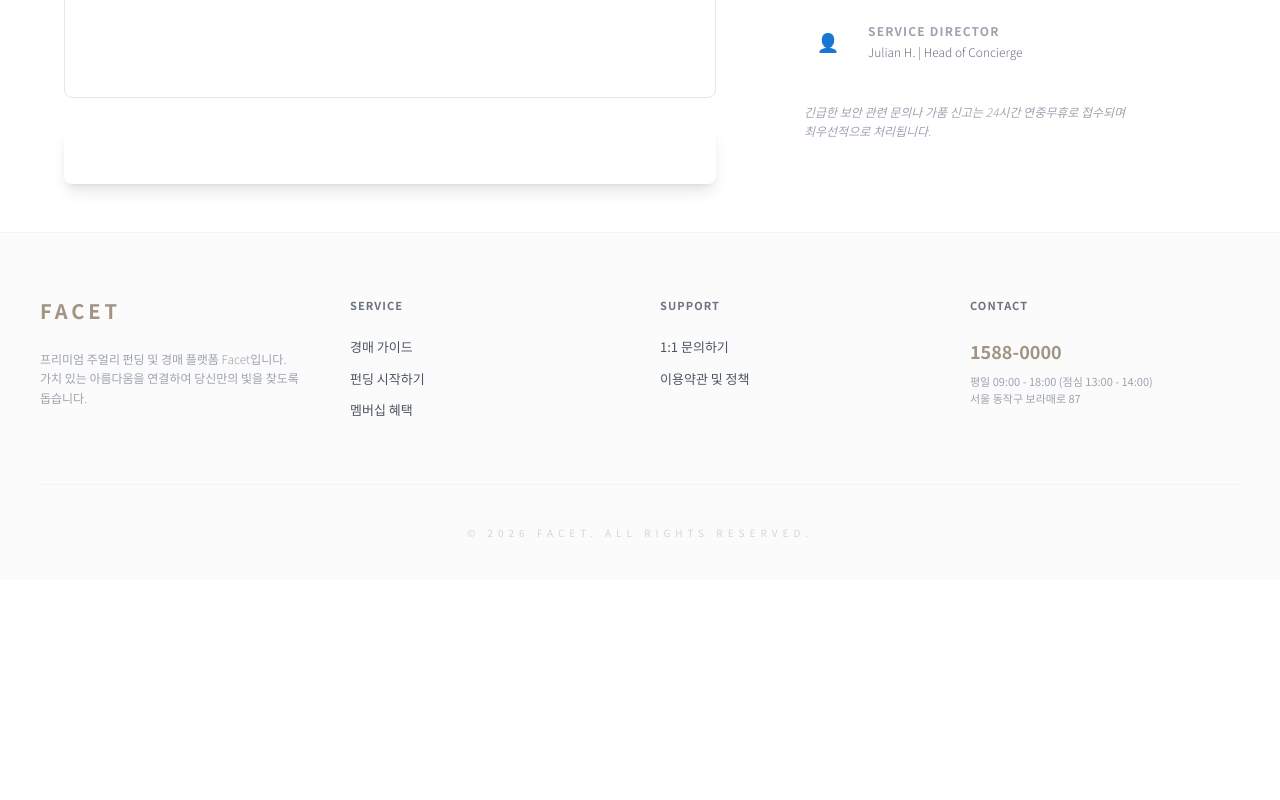
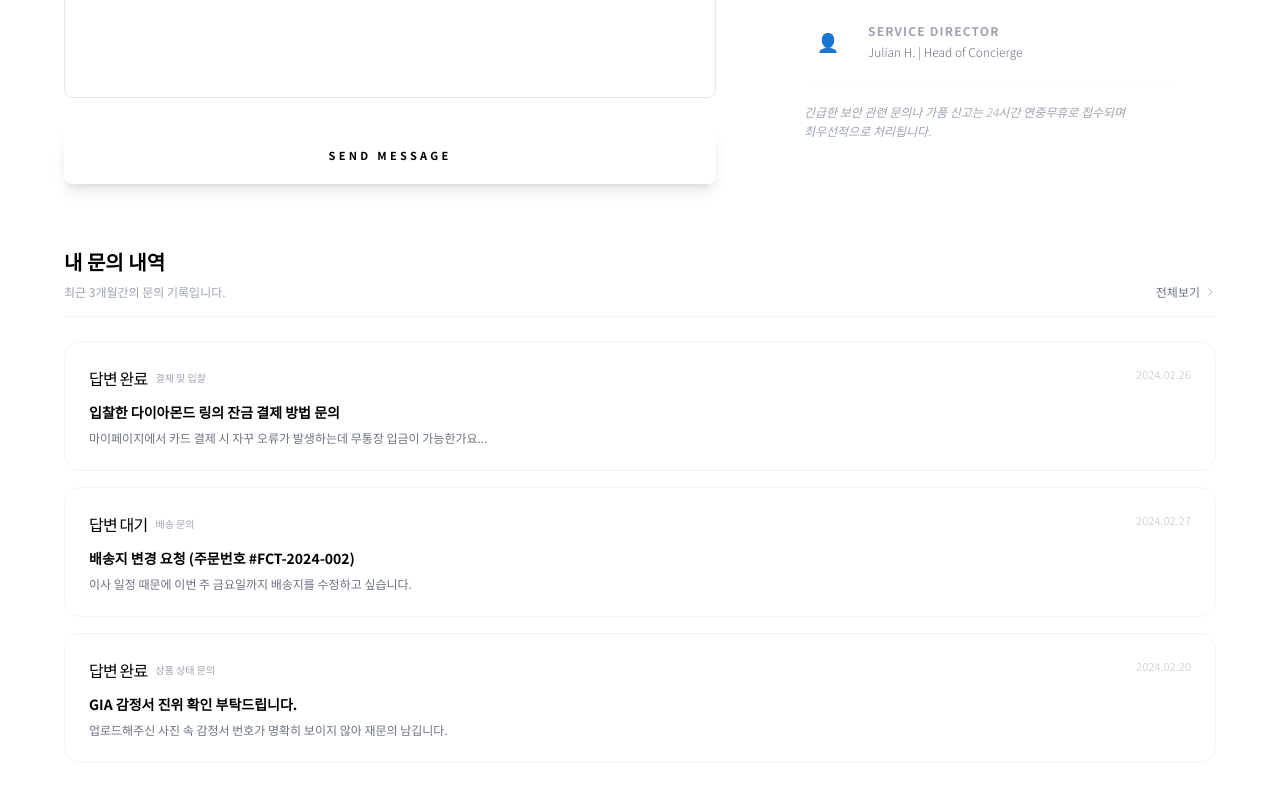
Before and after one commit to beyond-sw-camp/be24-2nd-fisher-Facet, a Vue app in the folder vue/: page /ask in a window 1280 px wide. Shown: the part 1700-2500 px from the top of the page. Before the commit the page ends 2280 px from the top, so only its background shows below. Built offline with nearby package versions, Linux system fonts and the light colour scheme.

Commit message:
[feat] ask 페이지에 내 문의 내역 조회 부분 추가

```diff
--- a/vue/src/views/users/Ask.vue
+++ b/vue/src/views/users/Ask.vue
@@ -3,9 +3,7 @@
 <template>
   <main class="max-w-[1200px] mx-auto px-6 py-12">
     <!-- HERO -->
-    <section
-      class="glass rounded-3xl p-10 md:p-16 border-none shadow-sm overflow-hidden relative mb-12"
-    >
+    <section class="glass rounded-3xl p-10 md:p-16 border-none shadow-sm overflow-hidden relative mb-12">
       <div class="absolute -top-24 -right-24 w-64 h-64 bg-[#A39382]/10 blur-3xl rounded-full"></div>
 
       <div class="relative z-10 text-center">
@@ -21,15 +19,11 @@
         <div class="max-w-xl mx-auto flex flex-col md:flex-row gap-3">
           <div class="relative flex-1">
             <span class="absolute left-5 top-1/2 -translate-y-1/2 text-gray-400">🔎</span>
-            <input
-              type="text"
-              placeholder="궁금한 내용을 입력하세요"
-              class="w-full bg-gray-50 border-none rounded-2xl pl-12 pr-4 py-5 text-sm input-focus transition shadow-inner"
-            />
+            <input type="text" placeholder="궁금한 내용을 입력하세요"
+              class="w-full bg-gray-50 border-none rounded-2xl pl-12 pr-4 py-5 text-sm input-focus transition shadow-inner" />
           </div>
           <button
-            class="btn-primary font-bold rounded-2xl px-8 py-5 text-[11px] tracking-widest uppercase shadow-lg"
-          >
+            class=" text-black font-bold rounded-2xl px-8 py-5 text-[11px] tracking-widest uppercase shadow-lg hover:bg transition-all">
             Search
           </button>
         </div>
@@ -69,9 +63,7 @@
 
       <div class="glass rounded-3xl overflow-hidden border-none shadow-sm">
         <details class="border-b border-gray-50 group" open>
-          <summary
-            class="cursor-pointer px-8 py-6 flex items-center justify-between gap-3 hover:bg-gray-50 transition"
-          >
+          <summary class="cursor-pointer px-8 py-6 flex items-center justify-between gap-3 hover:bg-gray-50 transition">
             <p class="font-medium text-gray-800">낙찰된 상품의 취소가 가능한가요?</p>
             <span class="text-gray-300 group-open:rotate-180 transition-transform">↓</span>
           </summary>
@@ -83,9 +75,7 @@
         </details>
 
         <details class="border-b border-gray-50 group">
-          <summary
-            class="cursor-pointer px-8 py-6 flex items-center justify-between gap-3 hover:bg-gray-50 transition"
-          >
+          <summary class="cursor-pointer px-8 py-6 flex items-center justify-between gap-3 hover:bg-gray-50 transition">
             <p class="font-medium text-gray-800">주얼리 전문 감정서가 포함되나요?</p>
             <span class="text-gray-300 group-open:rotate-180 transition-transform">↓</span>
           </summary>
@@ -97,9 +87,7 @@
         </details>
 
         <details class="border-b border-gray-50 group">
-          <summary
-            class="cursor-pointer px-8 py-6 flex items-center justify-between gap-3 hover:bg-gray-50 transition"
-          >
+          <summary class="cursor-pointer px-8 py-6 flex items-center justify-between gap-3 hover:bg-gray-50 transition">
             <p class="font-medium text-gray-800">해외 배송이 가능한가요?</p>
             <span class="text-gray-300 group-open:rotate-180 transition-transform">↓</span>
           </summary>
@@ -124,19 +112,13 @@
       <div class="grid grid-cols-1 lg:grid-cols-12 gap-12 items-stretch">
         <!-- Form Area -->
         <div class="lg:col-span-7">
-          <form
-            class="space-y-6 h-full flex flex-col justify-between"
-            onsubmit="event.preventDefault()"
-          >
+          <form class="space-y-6 h-full flex flex-col justify-between" onsubmit="event.preventDefault()">
             <div class="space-y-6">
               <div class="grid grid-cols-1 md:grid-cols-2 gap-6">
                 <div class="space-y-2">
-                  <label class="text-[10px] font-bold uppercase tracking-widest text-gray-400"
-                    >Category</label
-                  >
+                  <label class="text-[10px] font-bold uppercase tracking-widest text-gray-400">Category</label>
                   <select
-                    class="w-full bg-white border border-gray-200 rounded-lg px-4 py-4 text-sm focus:border-[#A39382] outline-none cursor-pointer"
-                  >
+                    class="w-full bg-white border border-gray-200 rounded-lg px-4 py-4 text-sm focus:border-[#A39382] outline-none cursor-pointer">
                     <option>결제 및 입찰</option>
                     <option>배송 및 환불</option>
                     <option>상품 감정 문의</option>
@@ -144,45 +126,29 @@
                   </select>
                 </div>
                 <div class="space-y-2">
-                  <label class="text-[10px] font-bold uppercase tracking-widest text-gray-400"
-                    >Email Address</label
-                  >
-                  <input
-                    type="email"
-                    placeholder="example@facet.com"
-                    class="w-full bg-white border border-gray-200 rounded-lg px-4 py-4 text-sm focus:border-[#A39382] outline-none"
-                  />
+                  <label class="text-[10px] font-bold uppercase tracking-widest text-gray-400">Email Address</label>
+                  <input type="email" placeholder="example@facet.com"
+                    class="w-full bg-white border border-gray-200 rounded-lg px-4 py-4 text-sm focus:border-[#A39382] outline-none" />
                 </div>
               </div>
               <div class="space-y-2">
-                <label class="text-[10px] font-bold uppercase tracking-widest text-gray-400"
-                  >Subject</label
-                >
-                <input
-                  type="text"
-                  placeholder="문의 제목을 입력하세요"
-                  class="w-full bg-white border border-gray-200 rounded-lg px-4 py-4 text-sm focus:border-[#A39382] outline-none"
-                />
+                <label class="text-[10px] font-bold uppercase tracking-widest text-gray-400">Subject</label>
+                <input type="text" placeholder="문의 제목을 입력하세요"
+                  class="w-full bg-white border border-gray-200 rounded-lg px-4 py-4 text-sm focus:border-[#A39382] outline-none" />
               </div>
               <div class="space-y-2">
-                <label class="text-[10px] font-bold uppercase tracking-widest text-gray-400"
-                  >Message Details</label
-                >
-                <textarea
-                  rows="10"
-                  placeholder="구체적인 내용을 입력해 주세요."
-                  class="w-full bg-white border border-gray-200 rounded-lg px-4 py-4 text-sm focus:border-[#A39382] outline-none resize-none"
-                ></textarea>
+                <label class="text-[10px] font-bold uppercase tracking-widest text-gray-400">Message Details</label>
+                <textarea rows="10" placeholder="구체적인 내용을 입력해 주세요."
+                  class="w-full bg-white border border-gray-200 rounded-lg px-4 py-4 text-sm focus:border-[#A39382] outline-none resize-none"></textarea>
               </div>
             </div>
-            <button
-              type="submit"
-              class="w-full btn-primary py-5 rounded-lg text-[11px] font-bold uppercase tracking-[0.3em] shadow-lg mt-6"
-            >
+            <button type="submit"
+              class="w-full text-black py-5 rounded-lg text-[11px] font-bold uppercase tracking-[0.3em] shadow-lg mt-6 ">
               Send Message
             </button>
           </form>
         </div>
+
 
         <!-- Contact Info (Balanced Sidebar) -->
         <div class="lg:col-span-5">
@@ -191,8 +157,7 @@
             <div class="space-y-10 flex-grow">
               <div class="flex items-start space-x-4">
                 <div
-                  class="bg-[#A39382]/10 p-3 rounded-full text-xl leading-none flex items-center justify-center w-12 h-12"
-                >
+                  class="bg-[#A39382]/10 p-3 rounded-full text-xl leading-none flex items-center justify-center w-12 h-12">
                   📞
                 </div>
                 <div>
@@ -207,8 +172,7 @@
               </div>
               <div class="flex items-start space-x-4">
                 <div
-                  class="bg-[#A39382]/10 p-3 rounded-full text-xl leading-none flex items-center justify-center w-12 h-12"
-                >
+                  class="bg-[#A39382]/10 p-3 rounded-full text-xl leading-none flex items-center justify-center w-12 h-12">
                   ✉️
                 </div>
                 <div>
@@ -244,9 +208,7 @@
                     </p>
                   </div>
                 </div>
-                <p
-                  class="text-xs leading-relaxed text-gray-400 font-light italic mt-6 pt-4 border-t border-gray-50/50"
-                >
+                <p class="text-xs leading-relaxed text-gray-400 font-light italic mt-6 pt-4 border-t border-gray-50/50">
                   긴급한 보안 관련 문의나 가품 신고는 24시간 연중무휴로 접수되며 최우선적으로
                   처리됩니다.
                 </p>
@@ -255,6 +217,66 @@
           </div>
         </div>
       </div>
+
+      <!-- NEW SECTION: Inquiry List -->
+      <section>
+        <div class="flex justify-between items-end mb-6 border-b border-gray-100 pb-4 mt-16">
+          <div>
+            <h2 class="text-xl font-bold mb-2">내 문의 내역</h2>
+            <p class="text-xs text-gray-400">최근 3개월간의 문의 기록입니다.</p>
+          </div>
+          <button class="text-xs font-medium text-gray-500 hover:text-black flex items-center">
+            전체보기
+            <svg class="w-3 h-3 ml-1" fill="none" stroke="currentColor" viewBox="0 0 24 24">
+              <path d="M9 5l7 7-7 7"></path>
+            </svg>
+          </button>
+        </div>
+
+        <div class="space-y-4">
+          <!-- Inquiry Item 1 (Completed) -->
+          <div
+            class="group border border-gray-100 rounded-2xl p-6 hover:border-gray-200 transition-all cursor-pointer bg-white">
+            <div class="flex justify-between items-start mb-3">
+              <div class="flex space-x-2 items-center">
+                <span class="status-badge status-completed tracking-tighter">답변 완료</span>
+                <span class="text-[10px] text-gray-400 font-medium">결제 및 입찰</span>
+              </div>
+              <span class="text-[11px] text-gray-300">2024.02.26</span>
+            </div>
+            <h4 class="text-sm font-semibold mb-2 group-hover:underline">입찰한 다이아몬드 링의 잔금 결제 방법 문의</h4>
+            <p class="text-xs text-gray-500 line-clamp-1 mb-0">마이페이지에서 카드 결제 시 자꾸 오류가 발생하는데 무통장 입금이 가능한가요...</p>
+          </div>
+
+          <!-- Inquiry Item 2 (Pending) -->
+          <div
+            class="group border border-gray-100 rounded-2xl p-6 hover:border-gray-200 transition-all cursor-pointer bg-white">
+            <div class="flex justify-between items-start mb-3">
+              <div class="flex space-x-2 items-center">
+                <span class="status-badge status-pending tracking-tighter">답변 대기</span>
+                <span class="text-[10px] text-gray-400 font-medium">배송 문의</span>
+              </div>
+              <span class="text-[11px] text-gray-300">2024.02.27</span>
+            </div>
+            <h4 class="text-sm font-semibold mb-2 group-hover:underline">배송지 변경 요청 (주문번호 #FCT-2024-002)</h4>
+            <p class="text-xs text-gray-500 line-clamp-1 mb-0">이사 일정 때문에 이번 주 금요일까지 배송지를 수정하고 싶습니다.</p>
+          </div>
+
+          <!-- Inquiry Item 3 (Completed) -->
+          <div
+            class="group border border-gray-100 rounded-2xl p-6 hover:border-gray-200 transition-all cursor-pointer bg-white">
+            <div class="flex justify-between items-start mb-3">
+              <div class="flex space-x-2 items-center">
+                <span class="status-badge status-completed tracking-tighter">답변 완료</span>
+                <span class="text-[10px] text-gray-400 font-medium">상품 상태 문의</span>
+              </div>
+              <span class="text-[11px] text-gray-300">2024.02.20</span>
+            </div>
+            <h4 class="text-sm font-semibold mb-2 group-hover:underline">GIA 감정서 진위 확인 부탁드립니다.</h4>
+            <p class="text-xs text-gray-500 line-clamp-1 mb-0">업로드해주신 사진 속 감정서 번호가 명확히 보이지 않아 재문의 남깁니다.</p>
+          </div>
+        </div>
+      </section>
     </section>
   </main>
 </template>
@@ -281,6 +303,7 @@ body {
 .font-serif-luxury {
   font-family: 'Cormorant Garamond', serif;
 }
+
 .luxury-font {
   font-family: 'Cinzel', serif;
 }
@@ -330,6 +353,7 @@ body {
 details summary {
   list-style: none;
 }
+
 details summary::-webkit-details-marker {
   display: none;
 }
```
